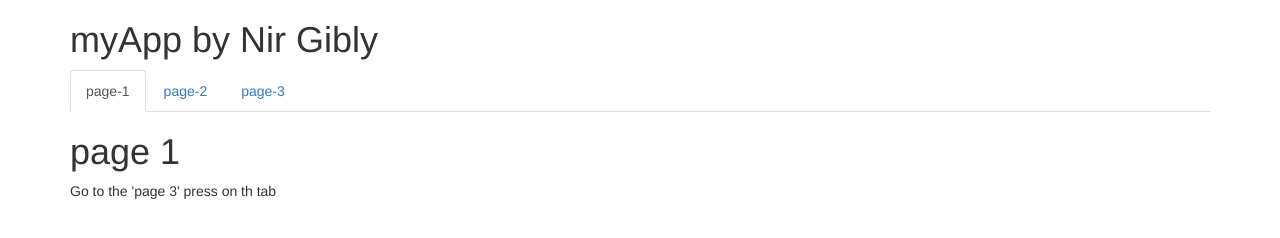
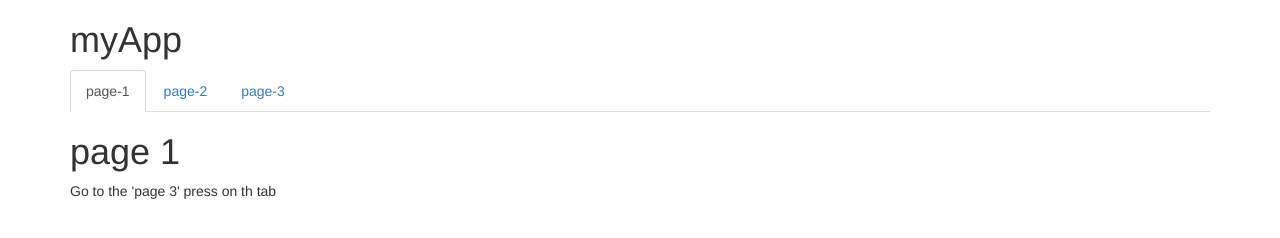
Before and after one commit to gibnir/angularjs_projects, a plain HTML site: page angularjs_exercise/index.html in a window 1280 px wide. Drawn offline with Linux system fonts and the light colour scheme.

Commit message:
update text

```diff
--- a/angularjs_exercise/index.html
+++ b/angularjs_exercise/index.html
@@ -1,7 +1,7 @@
 <!DOCTYPE html>
 <html lang="en" ng-app="myApp">
 <head>
-	<title>myApp by Nir Gibly</title>
+	<title>myApp</title>
 
 	<link href="css/resources/bootstrap/css/bootstrap.css" rel="stylesheet" type="text/css" />
 
@@ -24,7 +24,7 @@
 <body ng-controller="appCtrl">
 	<div class="container">
 		<header>
-			<h1>myApp by Nir Gibly</h1>
+			<h1>myApp</h1>
 		</header>
 
 		<nav>
```
